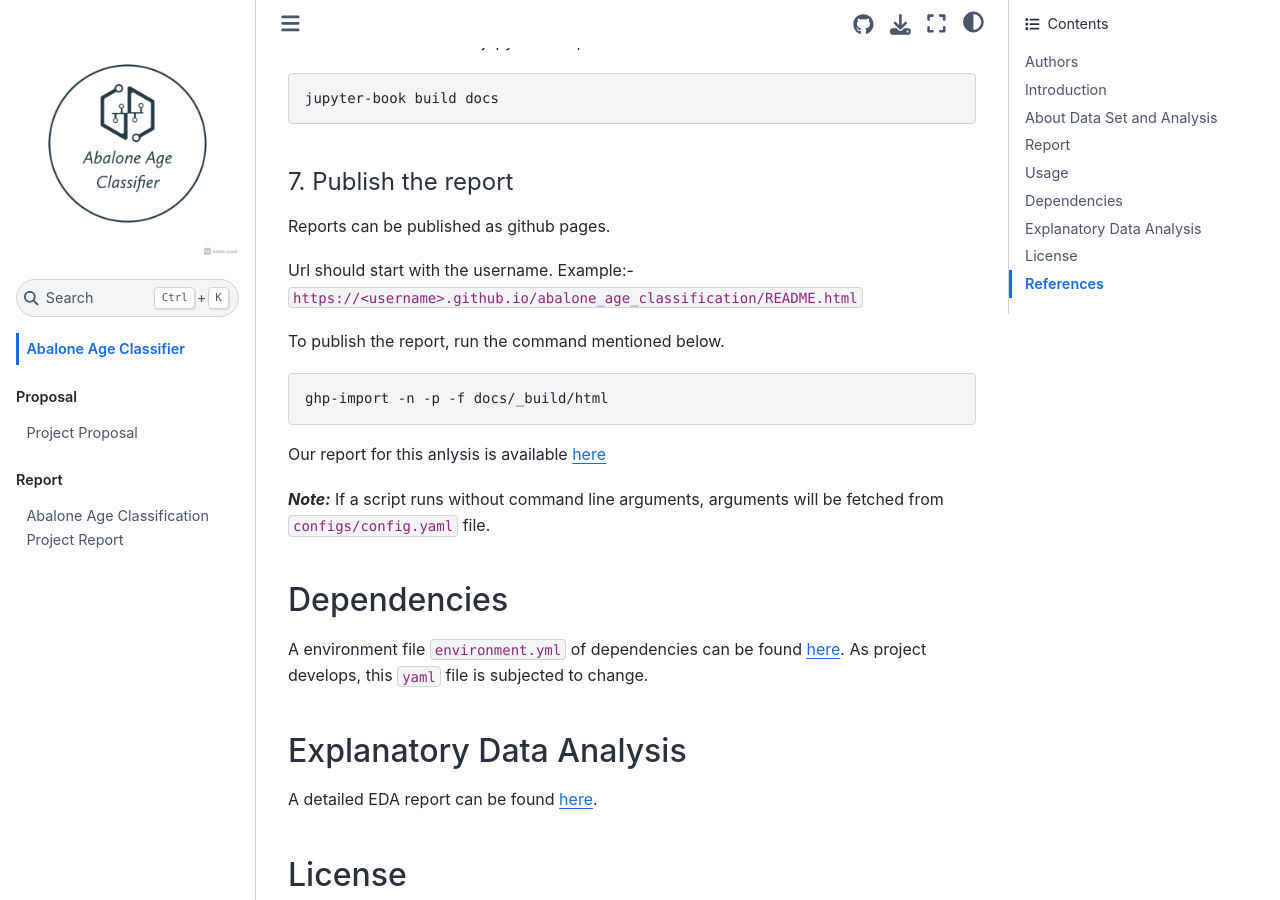
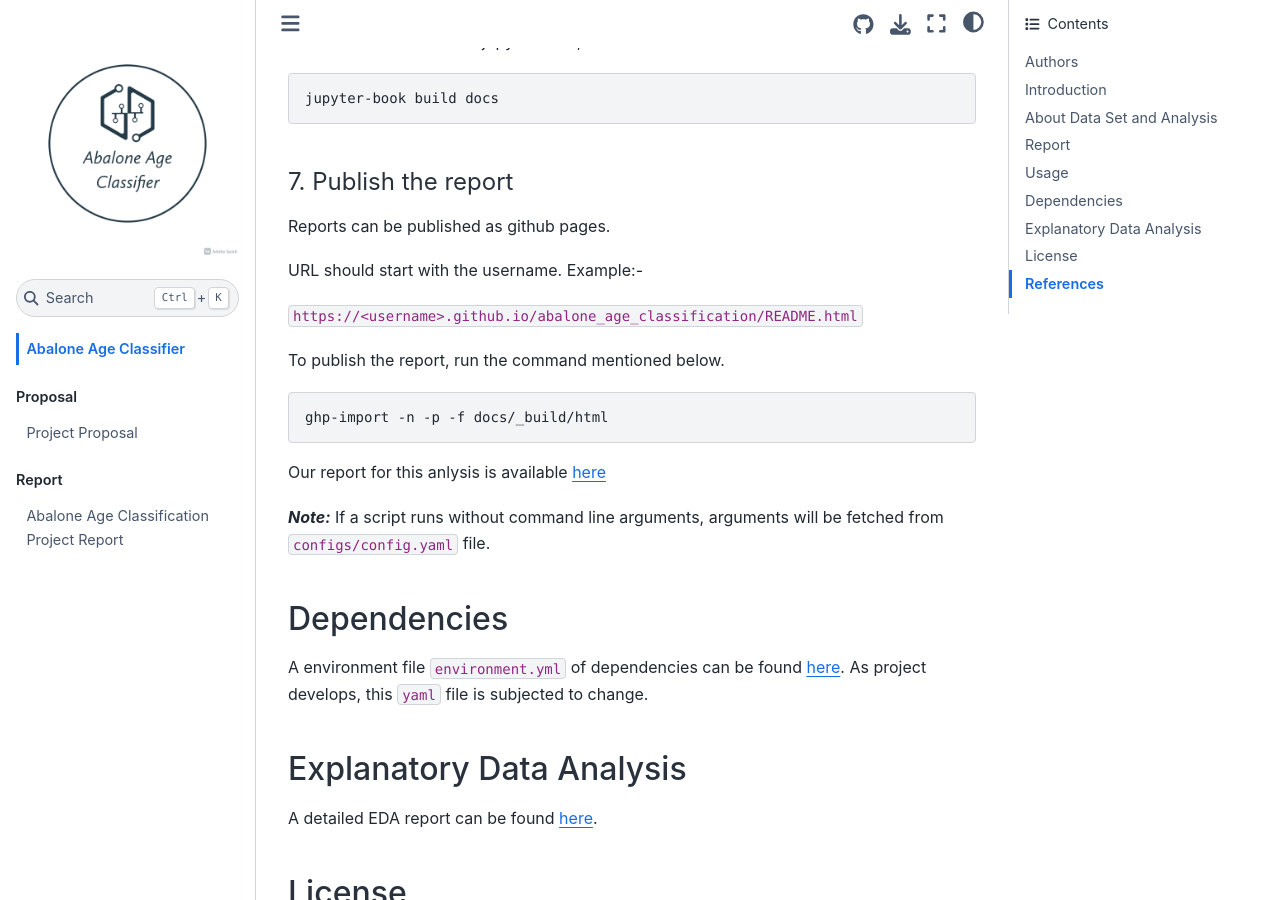
Before and after one commit to veerupandey/abalone_age_classification, a Jupyter Book: the page built from docs/README.md, in a window 1280 px wide and 900 px high, scrolled down 3468 px. Built offline with Jupyter Book 1.0.4 settings and Sphinx 7.4.7 and the Sphinx Book theme 1.1.4, drawn with Linux system fonts in a browser that asks for light colours.

Commit message:
Fix typo in usage

```diff
--- a/docs/README.md
+++ b/docs/README.md
@@ -110,7 +110,8 @@ jupyter-book build docs
 
 Reports can be published as github pages.
 
-Url should start with the username. Example:-
+URL should start with the username. Example:-
+
 `https://<username>.github.io/abalone_age_classification/README.html`
 
 To publish the report, run the command mentioned below.
```
Also changed, not shown: README.md (+3 -1 lines).
